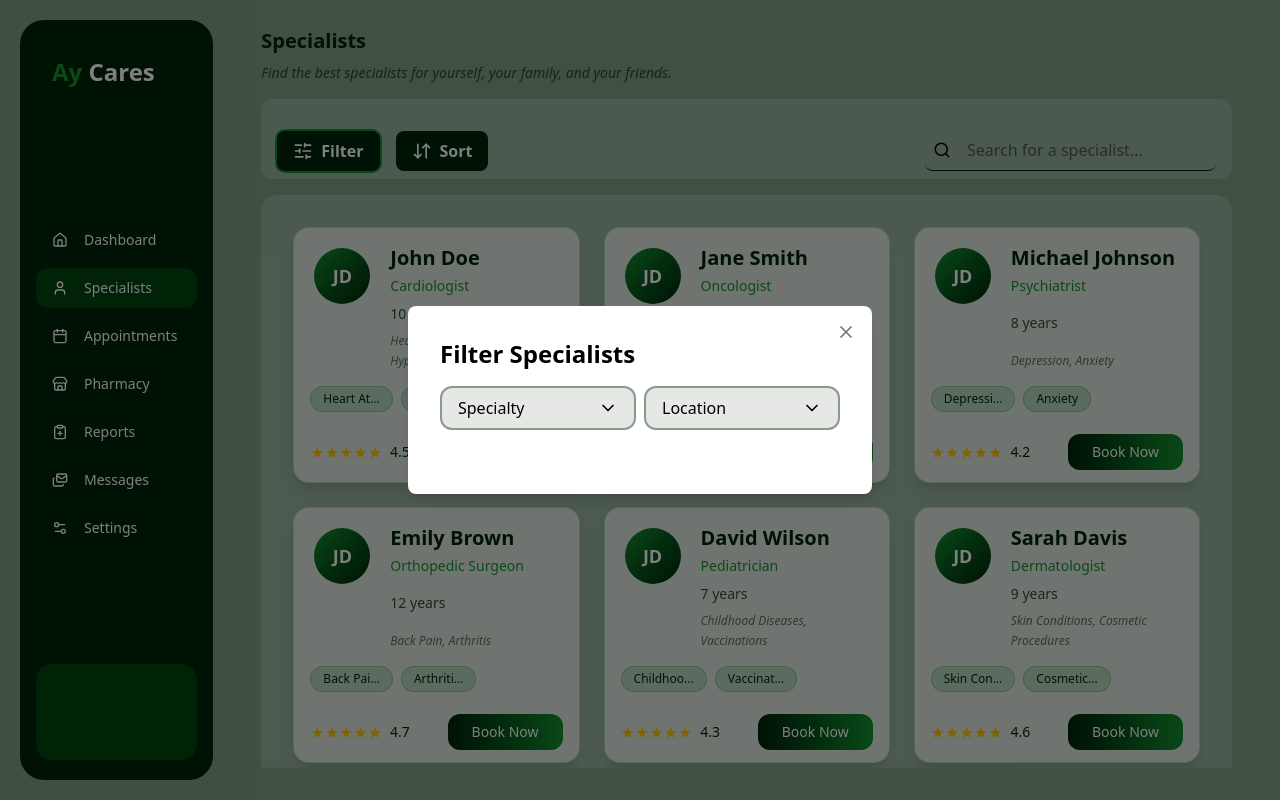
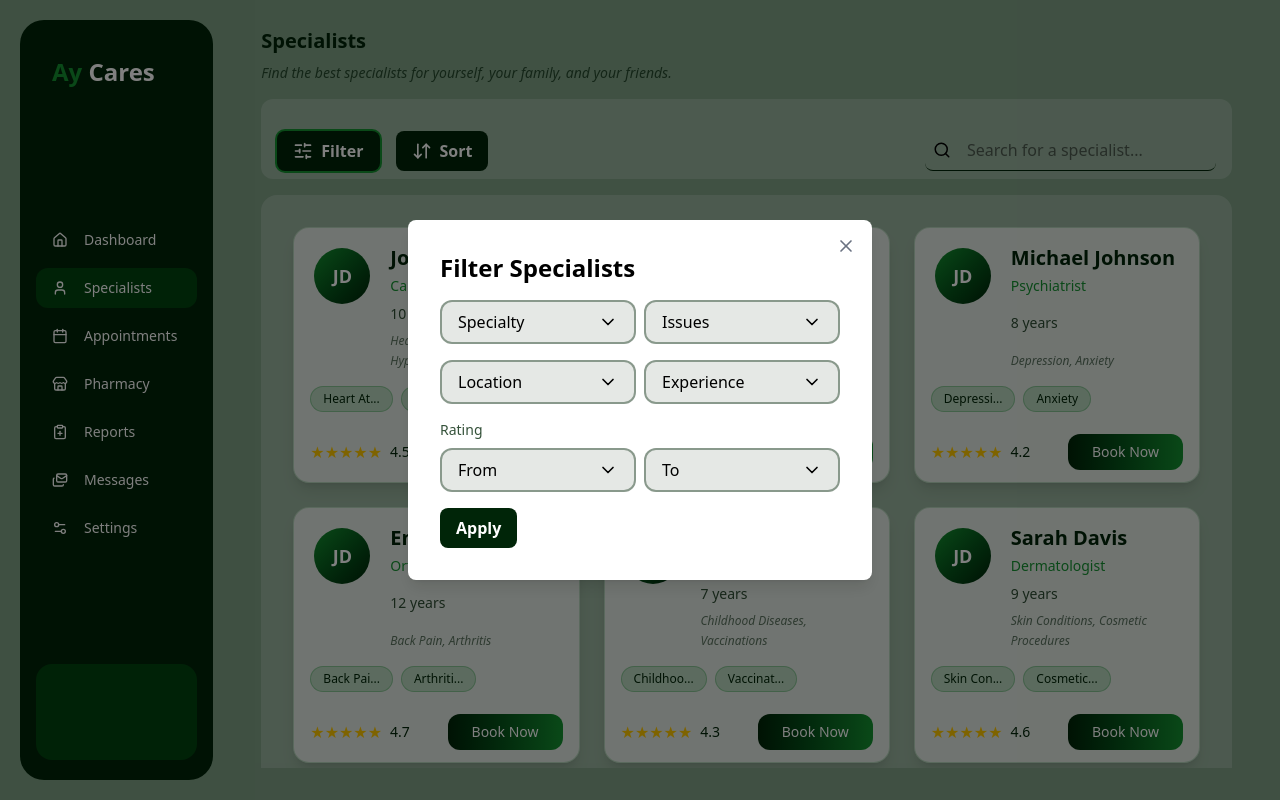
Before and after one commit to AYO557/health-care-project, a React (Vite) app: page /specialists in a window 1280 px wide. Both pictures are taken after a click on the button "Filter". Built offline with nearby package versions, Linux system fonts and the light colour scheme.

Commit message:
implement filter specialists

```diff
--- a/src/app/main/specialist/components/filter-bar.tsx
+++ b/src/app/main/specialist/components/filter-bar.tsx
@@ -5,9 +5,13 @@ import React from "react";
 
 interface FilterBarProps {
   setFilterModalOpen: React.Dispatch<React.SetStateAction<boolean>>;
+  onSearch?: (value: string) => void;
 }
 
-const FilterBar: React.FC<FilterBarProps> = ({ setFilterModalOpen }) => {
+const FilterBar: React.FC<FilterBarProps> = ({
+  setFilterModalOpen,
+  onSearch,
+}) => {
   return (
     <section className="h-20 py-2 px-4 bg-white/20 rounded-xl flex items-end justify-between">
       <div className="w-fit flex xl:gap-4 sm:gap-2 gap-1">
@@ -26,6 +30,9 @@ const FilterBar: React.FC<FilterBarProps> = ({ setFilterModalOpen }) => {
           placeholder="Search for a specialist..."
           id="search"
           icon={<Search size={20} />}
+          onChange={(value) => {
+            onSearch?.(value);
+          }}
         />
       </div>
     </section>
--- /dev/null
+++ b/src/app/main/specialist/components/filter-modal.tsx
@@ -0,0 +1,89 @@
+import CheckDropdown from "@/components/ui/check-dropdown";
+import Modal from "@/components/ui/modal";
+import React from "react";
+import {
+  experiences,
+  issues,
+  locations,
+  ratings,
+  specialties,
+} from "../libs/constants";
+import Button from "@/components/ui/button";
+import type { SpecialistsFilter } from "../pages/specialists-dashboard";
+
+interface FilterModalProps {
+  isFilterModalOpen: boolean;
+  setFilterModalOpen: (open: boolean) => void;
+  onApplyFilter: (selectedOptions: SpecialistsFilter) => void;
+}
+
+const FilterModal: React.FC<FilterModalProps> = ({
+  isFilterModalOpen,
+  setFilterModalOpen,
+  onApplyFilter,
+}) => {
+  const [selectedFilters, setSelectedFilters] =
+    React.useState<SpecialistsFilter>({
+      specialties: [],
+      issues: [],
+    });
+
+  return (
+    <Modal
+      isOpen={isFilterModalOpen}
+      title="Filter Specialists"
+      onClose={() => {
+        setFilterModalOpen(false);
+      }}
+    >
+      <article className="space-y-4 min-w-[400px]">
+        <div className="grid grid-cols-2 gap-2">
+          <CheckDropdown
+            label="Specialty"
+            options={specialties}
+            onSelect={(selectedOptions) => {
+              setSelectedFilters((prev) => ({
+                ...prev,
+                specialties: selectedOptions,
+              }));
+            }}
+          />
+          <CheckDropdown
+            label="Issues"
+            options={issues}
+            onSelect={(selectedOptions) => {
+              setSelectedFilters((prev) => ({
+                ...prev,
+                issues: selectedOptions,
+              }));
+            }}
+          />
+        </div>
+
+        <div className="grid grid-cols-2 gap-2">
+          <CheckDropdown label="Location" options={locations} />
+          <CheckDropdown label="Experience" options={experiences} />
+        </div>
+
+        <div className="space-y-2">
+          <h3 className="text-sm text-darkgreen/80">Rating</h3>
+
+          <div className="grid grid-cols-2 gap-2">
+            <CheckDropdown label="From" options={ratings} />
+            <CheckDropdown label="To" options={ratings} />
+          </div>
+        </div>
+
+        <div className="flex justify-end w-fit">
+          <Button
+            onClick={() => onApplyFilter(selectedFilters)}
+            variant="contained"
+            text="Apply"
+          />
+        </div>
+      </article>
+    </Modal>
+  );
+};
+
+export default FilterModal;
--- a/src/app/main/specialist/libs/constants.ts
+++ b/src/app/main/specialist/libs/constants.ts
@@ -122,3 +122,78 @@ export const specialists: Specialist[] = [
     rating: 4.2,
   },
 ];
+
+export const specialties = [
+  {
+    label: "Cardiologist",
+    value: "cardiologist",
+  },
+  {
+    label: "Dermatologist",
+    value: "dermatologist",
+  },
+  {
+    label: "Endocrinologist",
+    value: "endocrinologist",
+  },
+];
+
+export const locations = [
+  {
+    label: "Nigeria",
+    value: "nigeria",
+  },
+  {
+    label: "Ghana",
+    value: "ghana",
+  },
+  {
+    label: "Kenya",
+    value: "kenya",
+  },
+];
+
+export const issues = [
+  {
+    label: "Heart Attack",
+    value: "heart-attack",
+  },
+  {
+    label: "Stroke",
+    value: "stroke",
+  },
+  {
+    label: "Hypertension",
+    value: "hypertension",
+  },
+];
+
+export const ratings = [
+  {
+    label: "4.5",
+    value: 4.5,
+  },
+  {
+    label: "4.8",
+    value: 4.8,
+  },
+  {
+    label: "4.2",
+    value: 4.2,
+  },
+];
+
+export const experiences = [
+  {
+    label: "10",
+    value: 10,
+  },
+  {
+    label: "15",
+    value: 15,
+  },
+  {
+    label: "8",
+    value: 8,
+  },
+];
--- a/src/app/main/specialist/pages/specialists-dashboard.tsx
+++ b/src/app/main/specialist/pages/specialists-dashboard.tsx
@@ -2,12 +2,34 @@ import React from "react";
 import PageHeader from "../../components/page-header";
 import SpecialistCard from "../components/specialist-card";
 import { specialists } from "../libs/constants";
-import Modal from "@/components/ui/modal/modal";
 import FilterBar from "../components/filter-bar";
-import CheckDropdown from "@/components/ui/check-dropdown";
+import FilterModal from "../components/filter-modal";
+
+export interface SpecialistsFilter {
+  specialties: (string | number | boolean)[];
+  issues: (string | number | boolean)[];
+}
 
 const SpecialistsPage: React.FC = () => {
   const [isFilterModalOpen, setFilterModalOpen] = React.useState(false);
+  const [searchedSpecialists, setSearchedSpecialists] = React.useState<
+    typeof specialists
+  >([]);
+  const [filteredSpecialists, setFilteredSpecialists] = React.useState<
+    typeof specialists
+  >([]);
+
+  const handleApplyFilter = (selectedFilters: SpecialistsFilter) => {
+    console.log("filter applied!:", selectedFilters);
+  };
+
+  const handleSpecilistsSearch = (searchQuery: string) => {
+    const searchResults = specialists.filter((s) => {
+      return s.name.toLowerCase().includes(searchQuery.toLowerCase());
+    });
+
+    setSearchedSpecialists(searchResults);
+  };
 
   return (
     <>
@@ -16,68 +38,24 @@ const SpecialistsPage: React.FC = () => {
         desc="Find the best specialists for yourself, your family, and your friends."
       />
 
-      <FilterBar setFilterModalOpen={setFilterModalOpen} />
+      <FilterBar
+        setFilterModalOpen={setFilterModalOpen}
+        onSearch={handleSpecilistsSearch}
+      />
 
       <main className="bg-white/20 overflow-y-auto rounded-2xl xl:p-8 lg:p-6 md:p-4 p-3 grid 2xl:grid-cols-4 xl:grid-cols-3 lg:grid-cols-2 grid-cols-1 gap-6 auto-rows-min">
-        {specialists.slice(0, 8).map((specialist) => (
-          <SpecialistCard key={specialist.id} {...specialist} />
-        ))}
+        {(searchedSpecialists.length ? searchedSpecialists : specialists).map(
+          (specialist) => (
+            <SpecialistCard key={specialist.id} {...specialist} />
+          )
+        )}
       </main>
 
-      <Modal
-        isOpen={isFilterModalOpen}
-        title="Filter Specialists"
-        onClose={() => {
-          setFilterModalOpen(false);
-        }}
-      >
-        <article className="space-y-4 min-w-[400px]">
-          <div className="grid grid-cols-2 gap-2">
-            <CheckDropdown
-              label="Specialty"
-              options={[
-                {
-                  label: "Cardiologist",
-                  value: "cardiologist",
-                },
-                {
-                  label: "Dermatologist",
-                  value: "dermatologist",
-                },
-                {
-                  label: "Endocrinologist",
-                  value: "endocrinologist",
-                },
-              ]}
-            />
-            <CheckDropdown
-              label="Location"
-              options={[
-                {
-                  label: "Nigeria",
-                  value: "nigeria",
-                },
-                {
-                  label: "Ghana",
-                  value: "ghana",
-                },
-                {
-                  label: "Kenya",
-                  value: "kenya",
-                },
-              ]}
-            />
-          </div>
-          <div className="grid grid-cols-2 gap-2">
-            {/* <CheckDropdown />
-            <CheckDropdown /> */}
-          </div>
-          <div className="grid grid-cols-2 gap-2">
-            {/* <CheckDropdown />
-            <CheckDropdown /> */}
-          </div>
-        </article>
-      </Modal>
+      <FilterModal
+        onApplyFilter={handleApplyFilter}
+        isFilterModalOpen={isFilterModalOpen}
+        setFilterModalOpen={setFilterModalOpen}
+      />
     </>
   );
 };
--- a/src/components/ui/check-dropdown.tsx
+++ b/src/components/ui/check-dropdown.tsx
@@ -1,23 +1,32 @@
 import { Check, ChevronDown } from "lucide-react";
-import React from "react";
+import React, { useEffect } from "react";
 
 type Option = {
-  value: string;
+  value: string | number | boolean;
   label: string;
 };
 
 interface CheckDropdownProps {
   options: Option[];
   label: string;
+  onSelect?: (options: Option["value"][]) => void;
 }
 
-const CheckDropdown: React.FC<CheckDropdownProps> = ({ options, label }) => {
+const CheckDropdown: React.FC<CheckDropdownProps> = ({
+  options,
+  label,
+  onSelect,
+}) => {
   const [isOpen, setIsOpen] = React.useState(false);
   const [selectedOptions, setSelectedOptions] = React.useState<Option[]>([]);
 
+  useEffect(() => {
+    // close dropdown when clicked outside
+    document.body.addEventListener("click", () => setIsOpen(false));
+  }, []);
+
   // add or remove option from selected options
   const handleOptionClick = (option: Option) => {
-    console.log(option);
     setSelectedOptions((prevSelectedOptions) => {
       // check if option is already selected
       if (prevSelectedOptions.includes(option)) {
@@ -32,12 +41,19 @@ const CheckDropdown: React.FC<CheckDropdownProps> = ({ options, label }) => {
     });
   };
 
+  useEffect(() => {
+    onSelect?.(selectedOptions.map((o) => o.value));
+  }, [selectedOptions]);
+
   return (
-    <div className="relative border-2 border-darkgreen/40 bg-darkgreen/10 rounded-xl px-4 p-2 cursor-pointer">
-      <label
-        onClick={() => setIsOpen(!isOpen)}
-        className="flex justify-between items-center font-medium"
-      >
+    <div
+      onClick={(e) => {
+        e.stopPropagation();
+        setIsOpen(!isOpen);
+      }}
+      className="relative border-2 border-darkgreen/40 bg-darkgreen/10 rounded-xl px-4 p-2 cursor-pointer"
+    >
+      <label className="flex justify-between items-center font-medium">
         <span>{label}</span>
 
         <ChevronDown
@@ -50,14 +66,14 @@ const CheckDropdown: React.FC<CheckDropdownProps> = ({ options, label }) => {
 
       {/* dropdown */}
       <ul
-        className={`absolute top-full border-2 border-darkgreen/40 bg-white w-full left-0 mt-2 rounded-lg transition-all duration-300 ${
+        className={`absolute z-10 top-full border-2 border-darkgreen/40 bg-white w-full left-0 mt-2 rounded-lg transition-all duration-300 ${
           isOpen ? "block" : "hidden"
         }`}
       >
         {options.map((option) => (
           <li
             onClick={() => handleOptionClick(option)}
-            key={option.value}
+            key={option.label}
             className="flex items-center gap-2 p-1 px-2 hover:bg-darkgreen/10"
           >
             <Check
--- a/src/components/ui/input/form-input.tsx
+++ b/src/components/ui/input/form-input.tsx
@@ -9,6 +9,7 @@ interface FormInputProps {
   placeholder?: string;
   error?: string;
   icon?: React.ReactNode;
+  onChange: (val: string) => void;
 }
 
 const FormInput: React.FC<FormInputProps> = ({
@@ -18,6 +19,7 @@ const FormInput: React.FC<FormInputProps> = ({
   id,
   error,
   icon,
+  onChange,
   ...props
 }) => {
   const [showPassword, setShowPassword] = React.useState(false);
@@ -47,6 +49,7 @@ const FormInput: React.FC<FormInputProps> = ({
           type={type === "password" && showPassword ? "text" : type}
           name={name || id}
           id={id}
+          onChange={(e) => onChange(e.target.value)}
           {...props}
         />
 
--- a/src/components/ui/modal/index.tsx
+++ b/src/components/ui/modal/index.tsx
@@ -0,0 +1 @@
+export { default } from "./modal";
```
Also changed, not shown: src/components/ui/modal/modal.tsx (+16 -2 lines).
